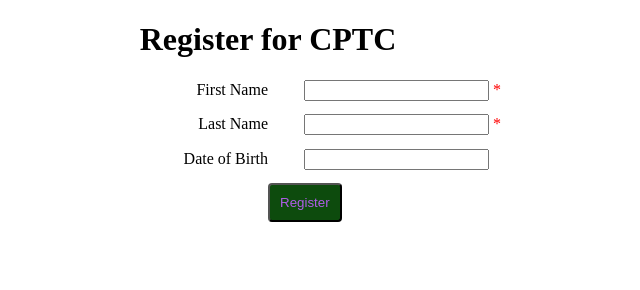
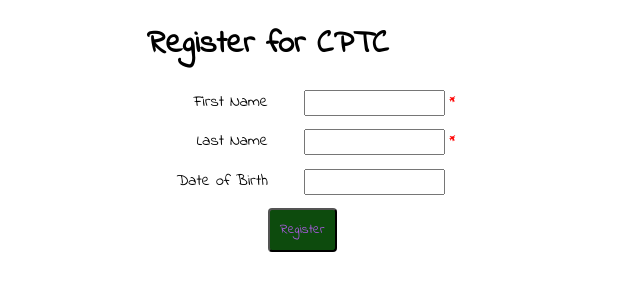
Before and after one commit to valavila/Spring2020-FormValidation, a plain HTML site: page index.html in a window 1280 px wide. Shown: the whole page, without its empty margins (372-1012 px from the left). Drawn offline with Linux system fonts and the light colour scheme.

Commit message:
Added font

```diff
--- a/css/site.css
+++ b/css/site.css
@@ -3,6 +3,10 @@ form  > span{
 }
 h1{
     text-align: center;
+    font-family: 'Indie flower', cursive;
+}
+h1, form label, form button, form input, form span{
+    font-family: 'Indie flower', cursive;
 }
 body{
     margin-left: 5%;
--- a/index.html
+++ b/index.html
@@ -5,6 +5,7 @@
     <meta name="viewport" content="width=device-width, initial-scale=1.0">
     <title>Form Validation</title>
     <link rel="stylesheet" href="css/site.css">
+    <link href="https://fonts.googleapis.com/css2?family=Indie+Flower&display=swap" rel="stylesheet">
 </head>
 <body>
     <H1>Register for CPTC</H1>
```
